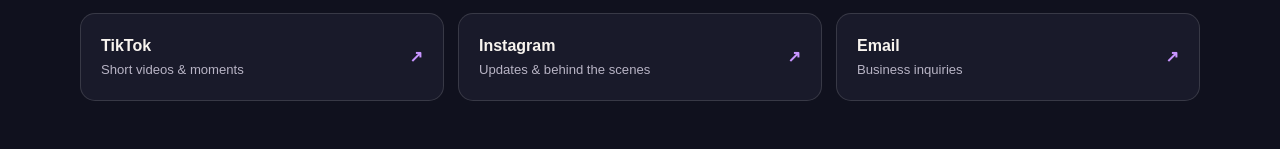
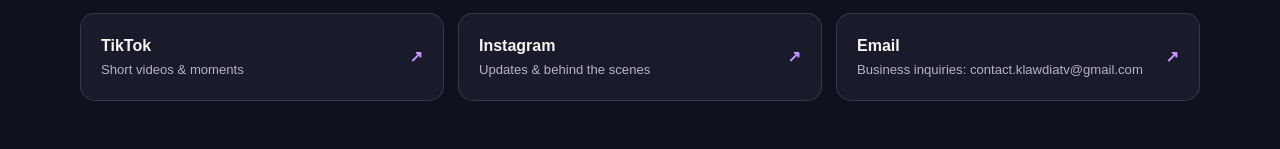
Before and after one commit to KlawdiaTV/The-Parlor, a plain HTML site: page index.html in a window 1280 px wide. Shown: the part 4214-4363 px from the top of the page. Drawn offline with nearby package versions, Linux system fonts and the light colour scheme.

Commit message:
Update index.html

```diff
--- a/index.html
+++ b/index.html
@@ -1112,7 +1112,7 @@
              href="mailto:contact.klawdiatv@gmail.com">
             <span>
               Email
-              <small>Business inquiries</small>
+              <small>Business inquiries: contact.klawdiatv@gmail.com</small>
             </span>
             <span class="arrow">↗</span>
           </a>
```
